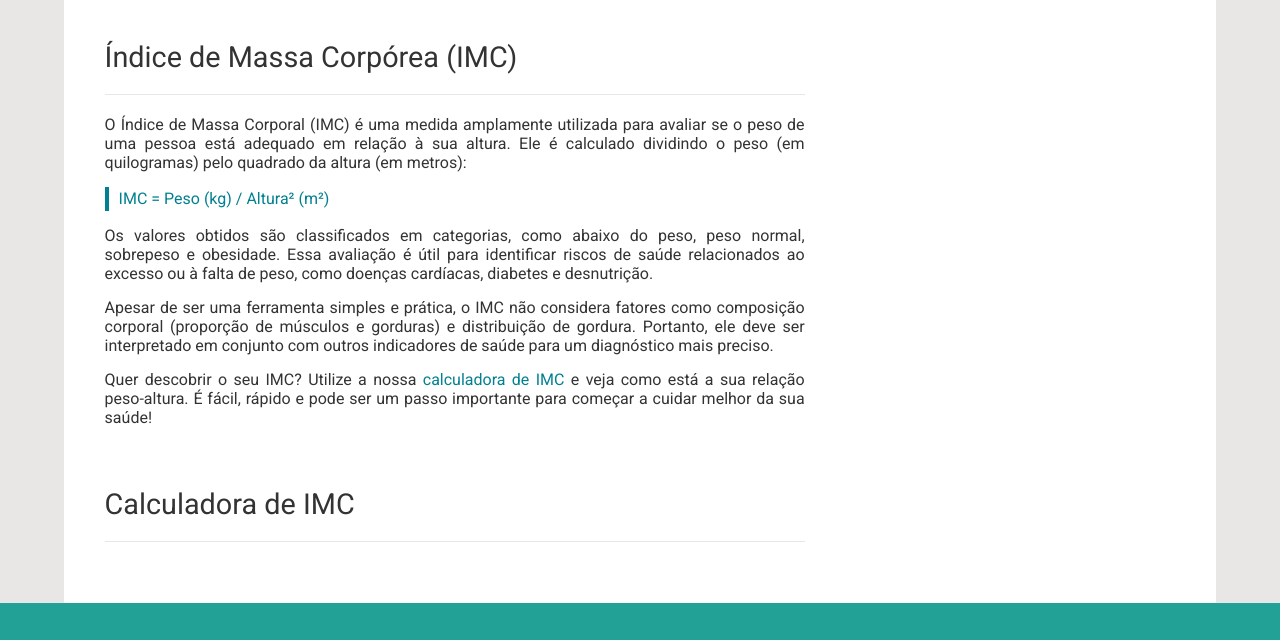
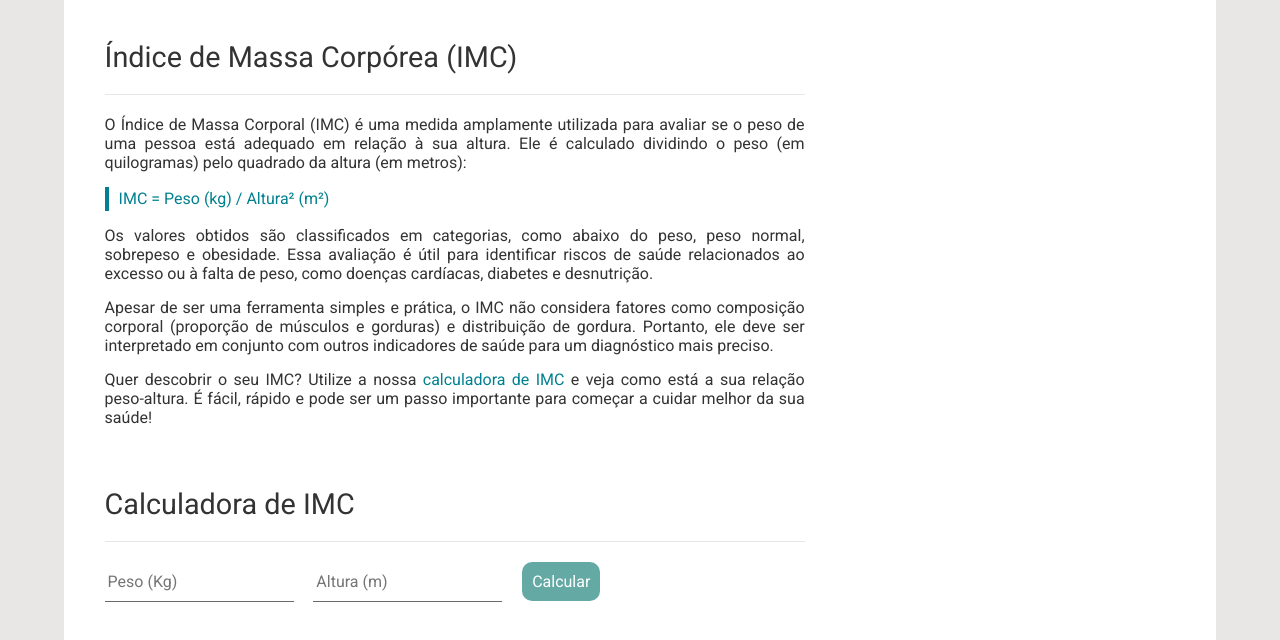
Before and after one commit to KauaLQ/oficina1-intermediario-capacita-brasil, a plain HTML site: page index.html in a window 1280 px wide. Shown: the part 1610-2250 px from the top of the page. Drawn offline with Linux system fonts and the light colour scheme.

Commit message:
Início da calculadora de IMC

```diff
--- a/css/style.css
+++ b/css/style.css
@@ -44,6 +44,7 @@ header .banner-one input, button{
 header .banner-one input{
     font-size: 15px;
     margin-left: 30px;
+    outline: none;
 }
 
 header .banner-one button{
@@ -189,6 +190,35 @@ th, td{
     line-height: 1.5;
 }
 
+.content .text input{
+    border: none;
+    border-bottom: 1px solid #696969;
+    padding: 3px;
+    padding-bottom: 10px;
+    margin-right: 15px;
+    font-size: medium;
+    outline: none;
+    .content .text input
+}
+
+.content .text input:focus{
+    background-color: #E9F4F3;
+}
+
+.content .text button{
+    padding: 10px;
+    border-radius: 10px;
+    font-size: medium;
+    background-color: #64A9A4;
+    color: #fff;
+    cursor: pointer;
+    transition: all 1s ease;
+}
+
+.content .text button:hover{
+    background-color: #22A296;
+}
+
 hr{
     max-width: 700px;
     border: 0;
--- a/index.html
+++ b/index.html
@@ -109,6 +109,11 @@
                 <p>Quer descobrir o seu IMC? Utilize a nossa <span style="color: #008090;">calculadora de IMC</span> e veja como está a sua relação peso-altura. É fácil, rápido e pode ser um passo importante para começar a cuidar melhor da sua saúde!</p>
                 <h1>Calculadora de IMC</h1>
                 <hr>
+                <form action="#">
+                    <input type="text" name="peso" id="peso" maxlength="4" placeholder="Peso (Kg)" required>
+                    <input type="text" name="altura" id="altura" maxlength="4" placeholder="Altura (m)" required>
+                    <button type="submit">Calcular</button>
+                </form>
             </div>
         </section>
     </main>
```
